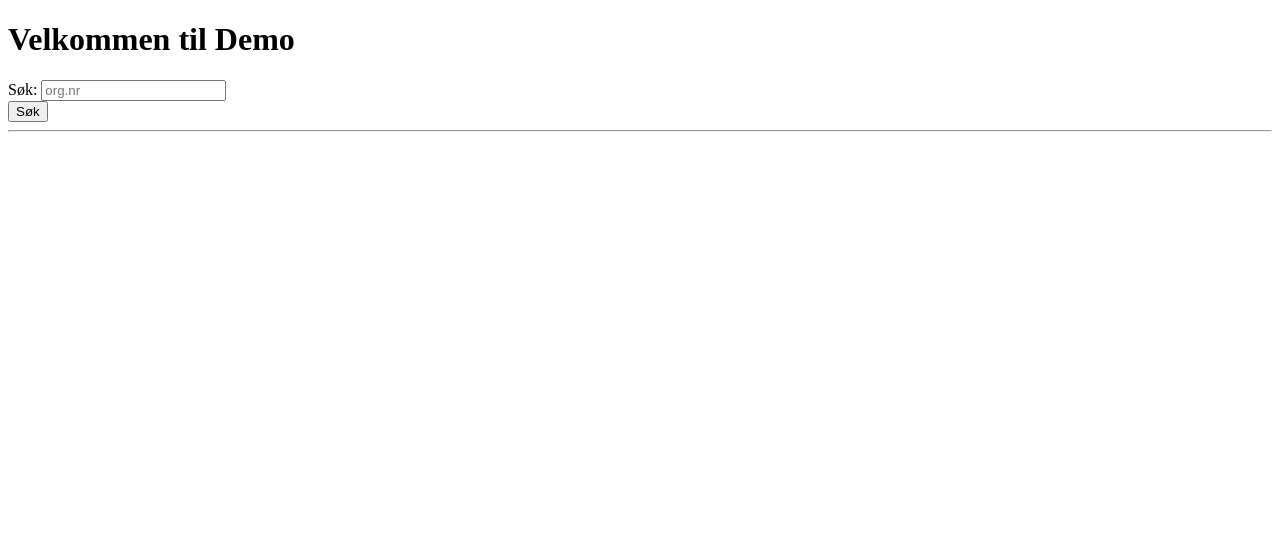
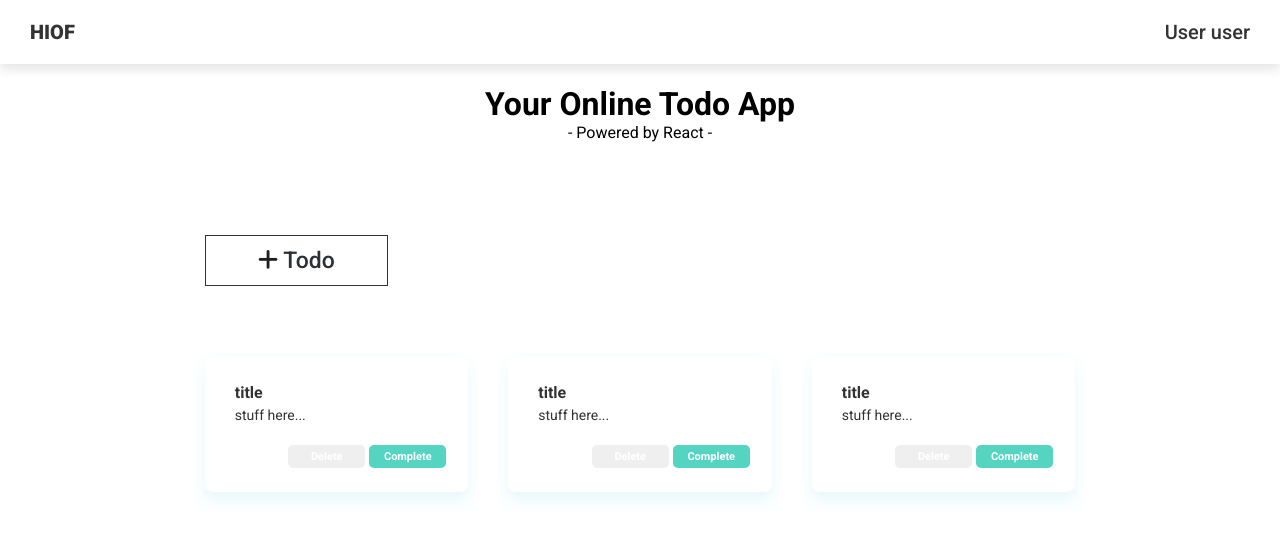
Before and after one commit to Aricin86/Leksjon-6, a React app: page / in a window 1280 px wide. Shown: the top 540 px of the page. Built offline with nearby package versions, Linux system fonts and the light colour scheme.

Commit message:
Added five new components. Got the Title and Navbar up and running.

```diff
--- a/App.jsx
+++ b/App.jsx
@@ -1,37 +1,48 @@
 import React, { useState } from 'react';
+import Navbar from './src/components/Navbar';
 import Title from './src/components/Title';
-import Search from './src/components/Search';
-import List from './src/components/List';
+import TodoButton from './src/components/TodoButton';
+import TodoCardList from './src/components/TodoCardList';
+// import TodoCard from './src/components/TodoCard';
+// import Search from './src/components/Search';
+// import List from './src/components/List';
 
-const URL =
-  'https://data.brreg.no/enhetsregisteret/api/enheter?konkurs=false&organisasjonsnummer=';
+// const URL =
+// 'https://data.brreg.no/enhetsregisteret/api/enheter?konkurs=false&organisasjonsnummer=';
 
-const greeting = 'Velkommen til Demo';
+const pageTitle = 'Your Online Todo App';
 
 const App = () => {
   const [search, setSearch] = useState('');
   const [data, setData] = useState('');
 
   // fetching data
-  const fetchData = async () => {
-    const response = await fetch(URL + search);
-    const companyData = await response.json();
-    setData(companyData._embedded.enheter);
-  };
+  // const fetchData = async () => {
+  //   const response = await fetch(URL + search);
+  //   const companyData = await response.json();
+  //   setData(companyData._embedded.enheter);
+  // };
 
-  const handleSearch = (e) => {
-    setSearch(e.target.value);
-  };
+  // const handleSearch = (e) => {
+  //   setSearch(e.target.value);
+  // };
 
   return (
     <>
-      <Title title={greeting} />
-      <Search handleSearch={handleSearch} search={search} />
-      <button onClick={fetchData} type="button">
-        Søk
-      </button>
-      <hr />
-      <List list={data} />
+      <header>
+        <Navbar />
+        <Title title={pageTitle} />
+      </header>
+      <main>
+        <TodoButton />
+        <TodoCardList />
+
+        {/* <Search handleSearch={handleSearch} search={search} />
+        <button onClick={fetchData} type="button">
+          Søk
+        </button>
+        <List list={data} /> */}
+      </main>
     </>
   );
 };
--- a/index.html
+++ b/index.html
@@ -1,9 +1,36 @@
 <!DOCTYPE html>
 <html lang="en">
   <head>
-    <meta charset="UTF-8" />
-    <meta name="viewport" content="width=device-width, initial-scale=1.0" />
-    <title>React Js</title>
+    <meta charset="utf-8" />
+    <meta http-equiv="X-UA-Compatible" content="IE=edge" />
+    <meta
+      id="viewport"
+      name="viewport"
+      content="width=device-width, initial-scale=1"
+    />
+    <meta name="author" content="Åse U. Rørmark" />
+    <meta
+      name="description"
+      content="Lecture 6: Remake the todo app from lecture 2. Using React instead of vanilla JS."
+    />
+
+    <title>Leksjon 6 - Todo</title>
+
+    <!-- Free fonts because I don't take time to make my own -->
+    <script
+      src="https://kit.fontawesome.com/3dd4205412.js"
+      crossorigin="anonymous"
+    ></script>
+
+    <!-- The font used in the design sketch cost money, so I changed it to this free font instead -->
+    <link
+      rel="stylesheet"
+      href="https://fonts.googleapis.com/css2?family=Roboto:wght@400;500;700;900&display=swap"
+    />
+    <link
+      href="https://fonts.googleapis.com/css2?family=Lato:wght@400;700&display=swap"
+      rel="stylesheet"
+    />
   </head>
   <body>
     <div id="app"></div>
--- a/index.js
+++ b/index.js
@@ -1,4 +1,4 @@
-// import './styles.scss';
+import './styles.scss';
 import React from 'react';
 import ReactDOM from 'react-dom';
 
--- /dev/null
+++ b/src/components/Navbar.jsx
@@ -0,0 +1,10 @@
+import React from 'react';
+
+const Navbar = () => (
+  <nav>
+    <p>HIOF</p>
+    <p>User user</p>
+  </nav>
+);
+
+export default Navbar;
--- a/src/components/Title.jsx
+++ b/src/components/Title.jsx
@@ -1,5 +1,10 @@
 import React from 'react';
 
-const Title = ({ title }) => <h1>{title}</h1>;
+const Title = ({ title }) => (
+  <>
+    <h1>{title}</h1>
+    <p>- Powered by React -</p>
+  </>
+);
 
 export default Title;
--- /dev/null
+++ b/src/components/TodoButton.jsx
@@ -0,0 +1,15 @@
+import React from 'react';
+
+const TodoButton = () => {
+  const openAddTodoPopup = () => {
+    // e.preventDefault();
+    console.log('Clicked todo-button!');
+  };
+  return (
+    <button onClick={openAddTodoPopup} type="button">
+      <i className="fas fa-plus" /> Todo
+    </button>
+  );
+};
+
+export default TodoButton;
--- /dev/null
+++ b/src/components/TodoCard.jsx
@@ -0,0 +1,12 @@
+import React from 'react';
+
+const TodoCard = () => (
+  <article>
+    <h2>title</h2>
+    <p>stuff here...</p>
+    <button type="button">Delete</button>
+    <button type="button">Complete</button>
+  </article>
+);
+
+export default TodoCard;
--- /dev/null
+++ b/src/components/TodoCardList.jsx
@@ -0,0 +1,12 @@
+import React from 'react';
+import TodoCard from './TodoCard';
+
+const TodoCardList = () => (
+  <section>
+    <TodoCard />
+    <TodoCard />
+    <TodoCard />
+  </section>
+);
+
+export default TodoCardList;
--- /dev/null
+++ b/styles.scss
@@ -0,0 +1,170 @@
+/********************/
+/** SASS VARIABLES **/
+/********************/
+$default-gray: #333;
+
+/*************/
+/** GENERAL **/
+/*************/
+* {
+  box-sizing: border-box;
+  font-family: "Roboto", sans-serif;
+}
+
+body {
+  margin: 0;
+  padding: 0;
+}
+
+/************/
+/** HEADER **/
+/************/
+nav {
+  padding: 0 30px;
+  box-shadow: 0px 6px 10px #00000019;
+  display: flex;
+  justify-content: space-between;
+
+  font-size: 20px;
+  color: $default-gray;
+}
+
+nav p:first-child {
+  font-weight: 900;
+}
+
+nav p:last-child {
+  font-weight: 500;
+}
+
+h1 {
+  text-align: center;
+  margin-bottom: 0;
+}
+
+header h1 + p {
+  text-align: center;
+  margin-top: 0;
+}
+
+/**********/
+/** MAIN **/
+/**********/
+main {
+  margin: auto 16%;
+  display: grid;
+  grid-template-rows: repeat(auto, 3);
+  grid-row-gap: 70px;
+}
+
+/** TODO BUTTON **/
+main button:first-child {
+  margin-top: 77px;
+  width: 183px;
+  height: 51px;
+  font-weight: 500;
+  font-size: 23px;
+  color: #2d2f39;
+  border: 1px solid #333;
+  border-radius: 0;
+  background-color: #fff;
+  grid-row: 1 / 2;
+}
+
+main button:first-child i {
+  color: #1f1f1f;
+}
+
+main button:first-child:hover {
+  border: 1px solid $default-gray;
+  border-radius: 0;
+  background-color: #56d4c2;
+}
+
+/***********/
+/** CARDS **/
+/***********/
+section {
+  grid-row: 2 / 3;
+  display: flex;
+
+  margin-bottom: 100px;
+}
+
+article + article {
+  margin-left: 40px;
+}
+
+article {
+  padding: 27px 22px 24px 30px;
+  box-shadow: 0px 8px 16px #5dd3d829;
+  border-radius: 8px;
+  display: grid;
+  grid-template-columns: 1fr auto;
+  grid-template-rows: repeat(auto, 3);
+  column-gap: 4px;
+  align-items: end; /* To keep the buttons at the bottom of the card */
+  width: 100%; /* To make the cards the same size */
+  word-wrap: break-word; /* To prevent the paragraph from going outside the box */
+}
+
+article h2 {
+  margin: 0;
+  font-weight: 700;
+  font-size: 16px;
+  color: $default-gray;
+  grid-column: 1 / 3;
+  grid-row: 1 / 2;
+}
+
+article p {
+  margin: 5px 0 22px 0;
+  font-weight: 400;
+  font-size: 14px;
+  color: $default-gray;
+  grid-column: 1 / 3;
+  grid-row: 2 / 3;
+  align-self: start;
+}
+
+article button {
+  font-weight: 700;
+  font-size: 11px;
+  color: #fff;
+  width: 77px;
+  height: 23px;
+  border-radius: 5px;
+  border: none;
+  outline: none; /* So the button does not have a selection-"border" when it is selected */
+  grid-row: 3 / 4;
+  justify-self: end;
+}
+
+article button:hover {
+  opacity: 0.7;
+}
+
+article button:first-child {
+  background-color: #ef3340;
+  grid-column: 1 / 2;
+}
+
+article button:last-child {
+  background-color: #56d4c2;
+  grid-column: 2 / 3;
+}
+
+/* Not part of the assignment, just to make it look better */
+article button:active {
+  opacity: 1;
+  transform: translateY(1px);
+}
+
+article button:disabled {
+  opacity: 0.3;
+}
+
+/****/
+form {
+  grid-row: 3 / 4;
+}
```
Also changed, not shown: src/components/Modal.jsx (added, +43 -0 lines).
